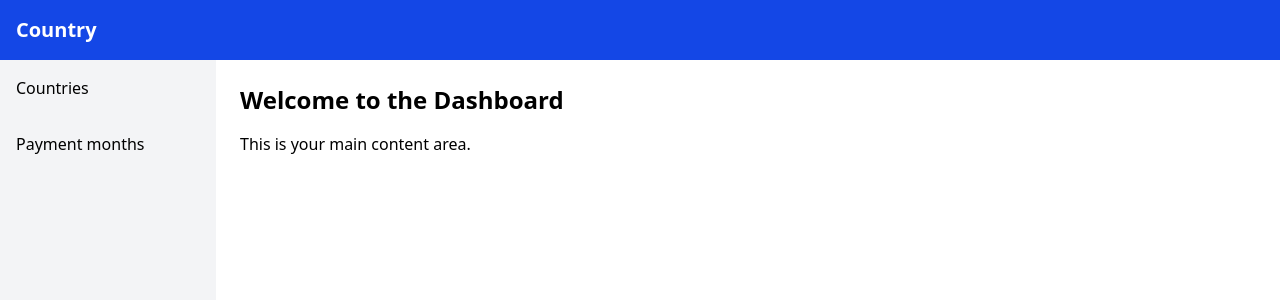
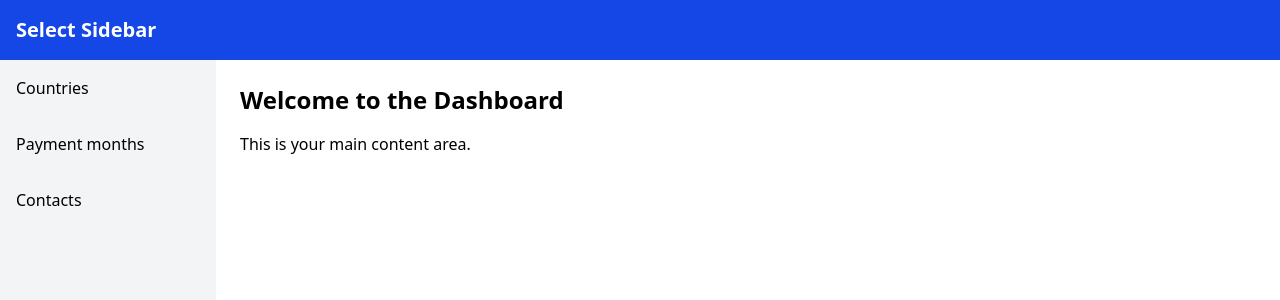
Before and after one commit to Step-hanjin/ts-node-express, a Vue app in the folder client_vue/: page / in a window 1280 px wide. Shown: the top 300 px of the page. Built offline with nearby package versions, Linux system fonts and the light colour scheme.

Commit message:
complete layout draft

```diff
--- a/client_vue/src/layouts/Headbar.vue
+++ b/client_vue/src/layouts/Headbar.vue
@@ -1,10 +1,11 @@
+<script setup lang="ts">
+import { ref } from 'vue'
+import { useLayoutStore } from '@/stores/layout'
+const layoutStore = useLayoutStore();
+</script>
+
 <template>
     <header class="bg-blue-700 text-white p-4">
-    <h1 class="text-xl font-bold">{{ title }}</h1>
+    <h1 class="text-xl font-bold">{{ layoutStore.headTitle }}</h1>
     </header>
 </template>
-
-<script setup lang="ts">
-import { ref } from 'vue'
-const title = ref('Country');
-</script>
--- a/client_vue/src/layouts/Sidebar.vue
+++ b/client_vue/src/layouts/Sidebar.vue
@@ -1,8 +1,11 @@
 <script setup lang="ts">
-const items = [
-    'Countries',
-    'Payment months'
-];
+import { useLayoutStore } from '@/stores/layout'
+const layoutStore = useLayoutStore();
+const items = layoutStore.sidebarItems;
+
+function handleMenuClick(label: string) {
+    layoutStore.setActiveMenuItem(label);
+}
 </script>
 
 <template>
@@ -12,8 +15,11 @@ const items = [
             <li
                 v-for="item in items"
                 class="p-4 hover:bg-gray-200 cursor-pointer"
+                :key="item.route"
+                :class="{ 'bg-gray-200' : layoutStore.activeMenuItem === item.label }"
+                @click="handleMenuClick(item.label)"
             >
-                {{ item }}
+                {{ item.label }}
             </li>
         </ul>
     </nav>
--- a/client_vue/src/main.ts
+++ b/client_vue/src/main.ts
@@ -1,11 +1,13 @@
 import { createApp } from 'vue'
 import PrimeVue from  "primevue/config"
 import Aura from '@primeuix/themes/aura'
+import { createPinia } from 'pinia'
 
 import './style.css'
 import App from './App.vue'
 
 const app = createApp(App);
+app.use(createPinia());
 app.use(PrimeVue,
     {
         theme: {
--- a/client_vue/src/stores/layout.ts
+++ b/client_vue/src/stores/layout.ts
@@ -6,11 +6,13 @@ export interface SidebarItem {
 }
 
 interface LayoutState {
+    headTitle: string,
     activeMenuItem: string,
     sidebarItems: SidebarItem[]
 }
 export const useLayoutStore = defineStore('layout', {
     state: (): LayoutState => ({
+        headTitle: 'Select Sidebar',
         activeMenuItem: '',
         sidebarItems: [
             { label: 'Countries', route: '/countries' },
@@ -19,7 +21,8 @@ export const useLayoutStore = defineStore('layout', {
         ]
     }),
     actions: {
-        setActiveMenuIem(label: string) {
+        setActiveMenuItem(label: string) {
+            this.headTitle = label;
             this.activeMenuItem = label;
         },
         setSidebarItems(items: SidebarItem[]) {
```
